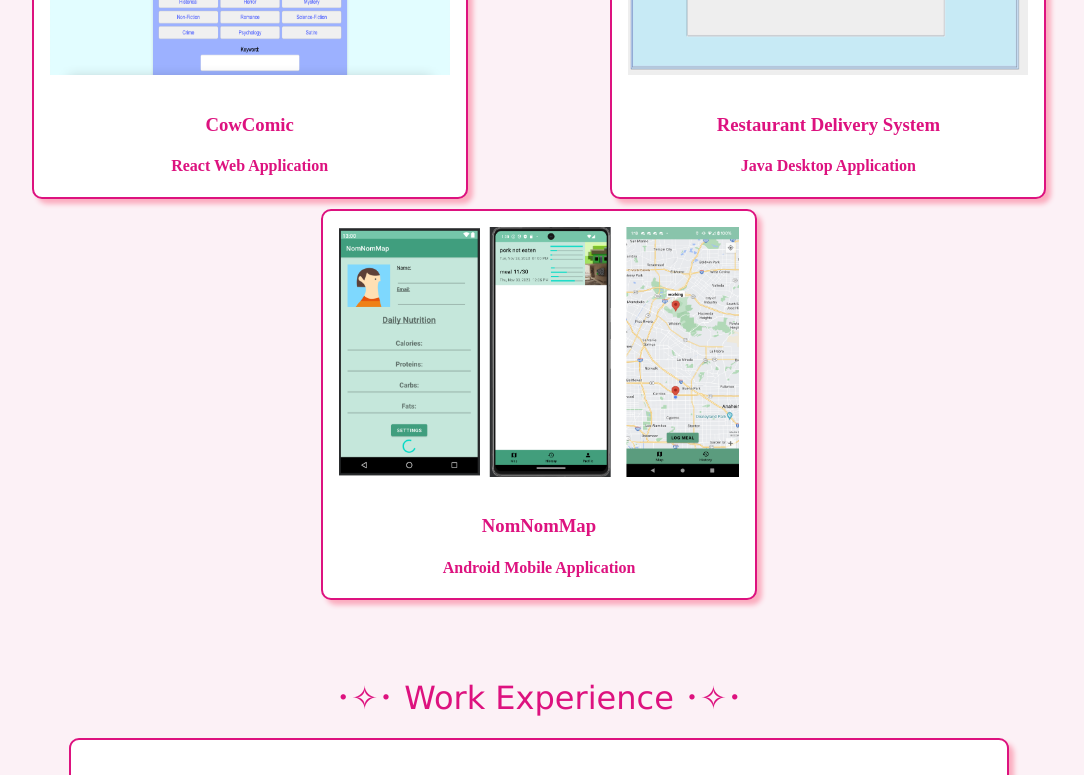
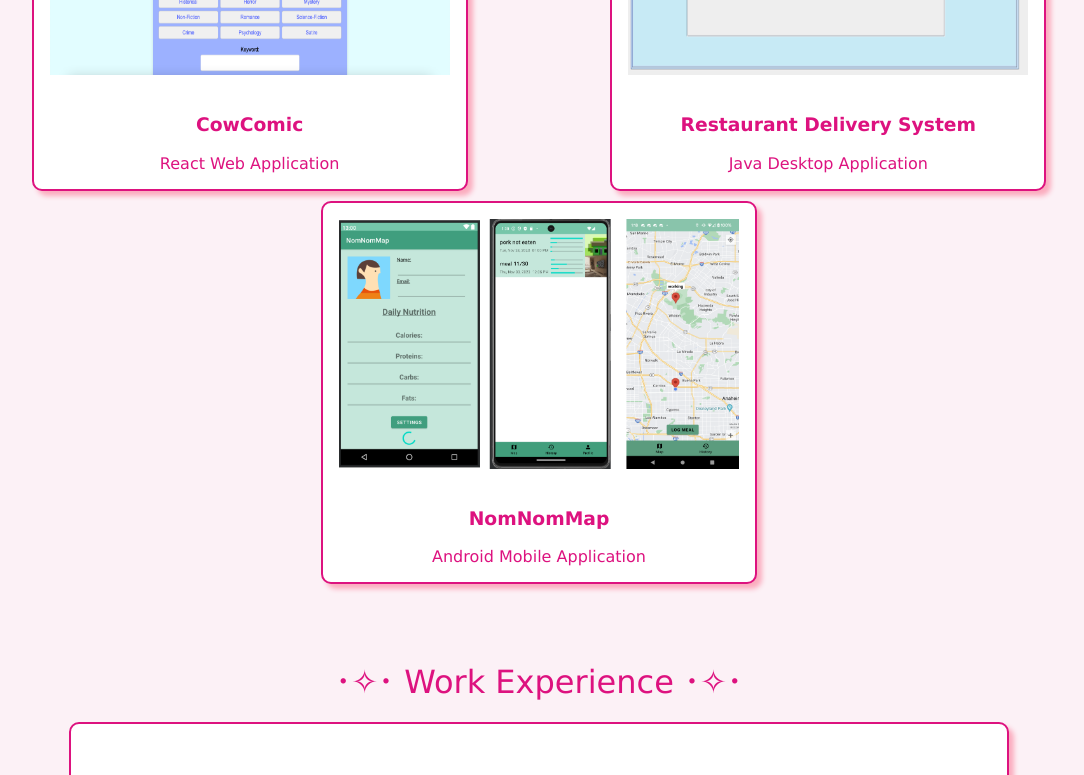
Before and after one commit to ayly8/Portfolio, a React (Vite) app in the folder my-portfolio/: page / in a window 1280 px wide. Shown: the part 1093-1868 px from the top of the page, without its empty margins (101-1185 px from the left). Built offline with nearby package versions, Linux system fonts and the light colour scheme.

Commit message:
small font change

```diff
--- a/my-portfolio/src/css/home.css
+++ b/my-portfolio/src/css/home.css
@@ -94,11 +94,13 @@
 }
 
 .works{
+   background-color: #FFFFFF;
+   color: #dd127f;
+   font-family: Verdana;
+   font-style: normal;
    border: 2px solid #dd127f;
    border-radius: 10px;
    box-shadow: 5px 5px 5px #FBACBE;
-   background-color: #FFFFFF;
-   color: #dd127f;
 }
 
 #featured-work img {
--- a/my-portfolio/src/pages/Home.jsx
+++ b/my-portfolio/src/pages/Home.jsx
@@ -1,5 +1,4 @@
 import React from 'react';
-import { Link } from 'react-router-dom';
 import Description from "../components/Desc"
 import SeeMore from "../components/SeeMore"
 import '../css/home.css'
@@ -46,17 +45,17 @@ function Home() {
                <div className="works">
                   <img id="proj1" src={proj1} alt="cowcomic book survey page" loading="lazy"/>
                   <h3>CowComic</h3>
-                  <h4>React Web Application</h4>
+                  <p>React Web Application</p>
                </div>
                <div className="works">
                   <img id="proj2" src={proj2} alt="restaurant info page" loading="lazy"/>
                   <h3>Restaurant Delivery System</h3>
-                  <h4>Java Desktop Application</h4>
+                  <p>Java Desktop Application</p>
                </div>
                <div className="works">
                   <img id="proj3" src={proj3} alt="nomnommap app screenshots" loading="lazy"/>
                   <h3>NomNomMap</h3>
-                  <h4>Android Mobile Application</h4>
+                  <p>Android Mobile Application</p>
                </div>
             </div>
             <div id="work-exp">
```
